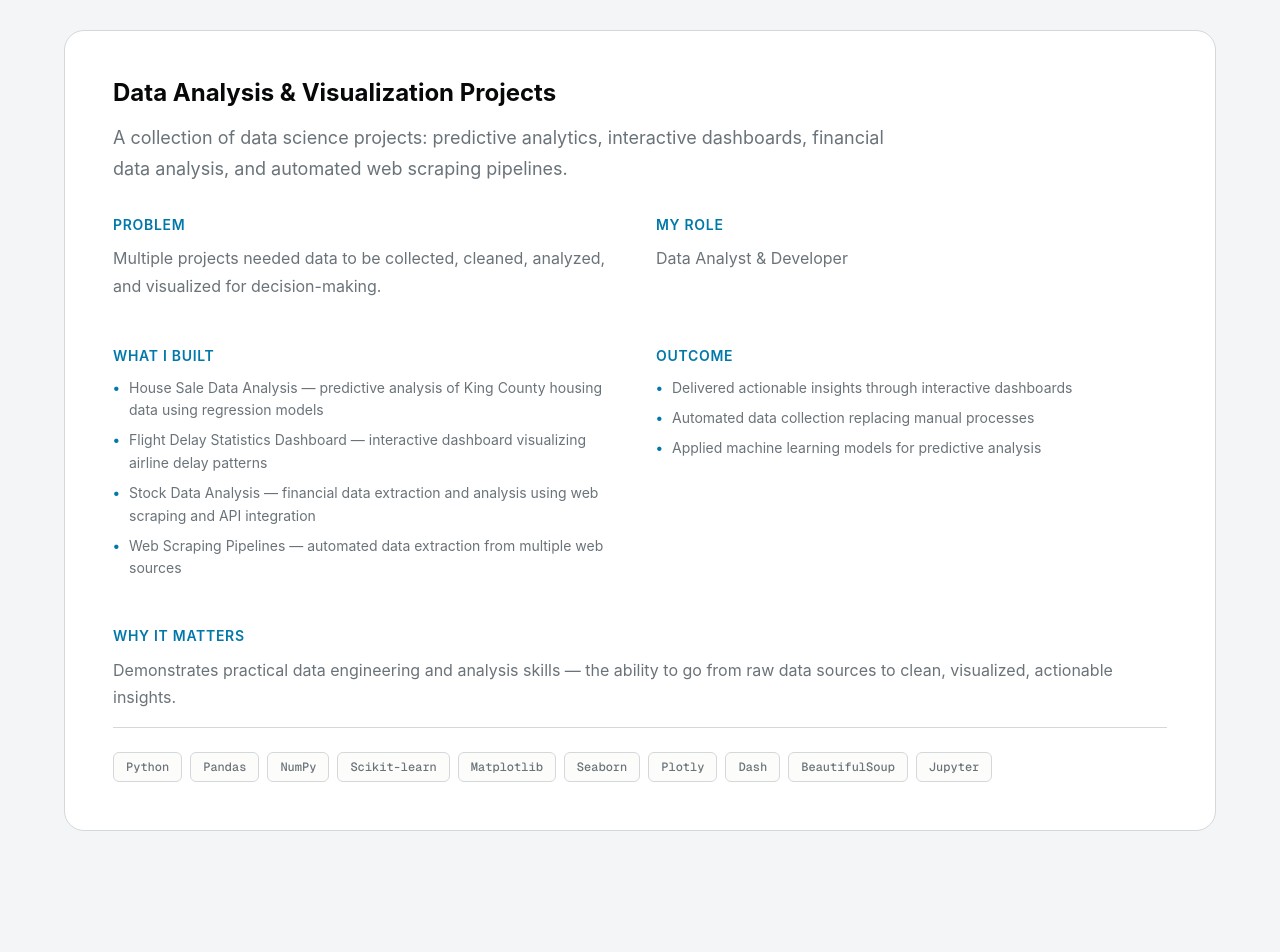
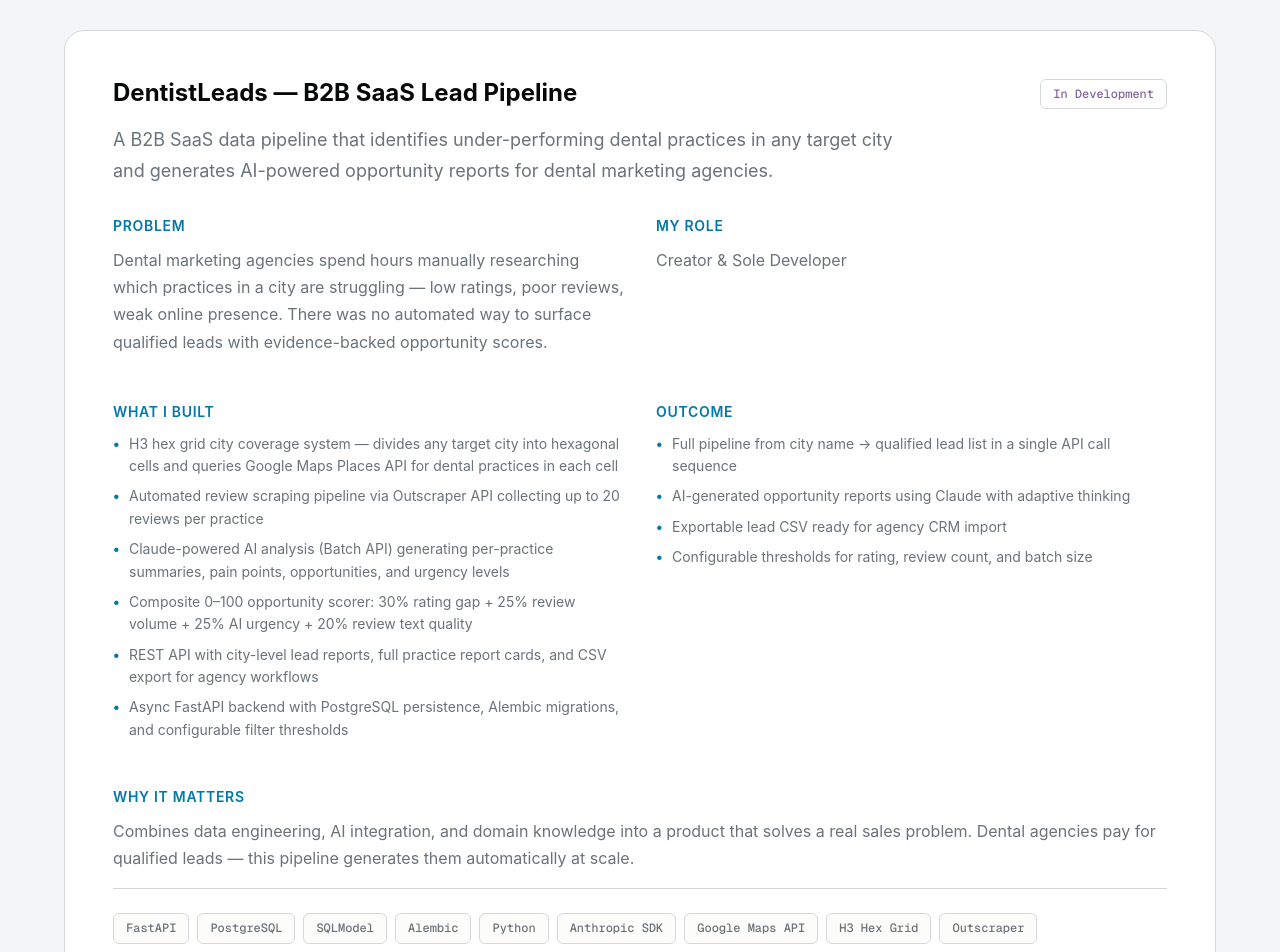
Before and after one commit to Hasansarwer/me, a Next.js app: page /projects in a window 1280 px wide. Shown: the part 6200-7152 px from the top of the page. Built offline with nearby package versions, Linux system fonts and the light colour scheme.

Commit message:
dentistleads is added

```diff
--- a/data/projects.ts
+++ b/data/projects.ts
@@ -210,6 +210,44 @@ export const projects: Project[] = [
     featured: true,
   },
   {
+    slug: "dentistleads",
+    title: "DentistLeads — B2B SaaS Lead Pipeline",
+    summary:
+      "A B2B SaaS data pipeline that identifies under-performing dental practices in any target city and generates AI-powered opportunity reports for dental marketing agencies.",
+    problem:
+      "Dental marketing agencies spend hours manually researching which practices in a city are struggling — low ratings, poor reviews, weak online presence. There was no automated way to surface qualified leads with evidence-backed opportunity scores.",
+    role: "Creator & Sole Developer",
+    techStack: [
+      "FastAPI",
+      "PostgreSQL",
+      "SQLModel",
+      "Alembic",
+      "Python",
+      "Anthropic SDK",
+      "Google Maps API",
+      "H3 Hex Grid",
+      "Outscraper",
+    ],
+    whatIBuilt: [
+      "H3 hex grid city coverage system — divides any target city into hexagonal cells and queries Google Maps Places API for dental practices in each cell",
+      "Automated review scraping pipeline via Outscraper API collecting up to 20 reviews per practice",
+      "Claude-powered AI analysis (Batch API) generating per-practice summaries, pain points, opportunities, and urgency levels",
+      "Composite 0–100 opportunity scorer: 30% rating gap + 25% review volume + 25% AI urgency + 20% review text quality",
+      "REST API with city-level lead reports, full practice report cards, and CSV export for agency workflows",
+      "Async FastAPI backend with PostgreSQL persistence, Alembic migrations, and configurable filter thresholds",
+    ],
+    outcome: [
+      "Full pipeline from city name → qualified lead list in a single API call sequence",
+      "AI-generated opportunity reports using Claude with adaptive thinking",
+      "Exportable lead CSV ready for agency CRM import",
+      "Configurable thresholds for rating, review count, and batch size",
+    ],
+    whyItMatters:
+      "Combines data engineering, AI integration, and domain knowledge into a product that solves a real sales problem. Dental agencies pay for qualified leads — this pipeline generates them automatically at scale.",
+    featured: true,
+    status: "in-development",
+  },
+  {
     slug: "data-analysis-dashboards",
     title: "Data Analysis & Visualization Projects",
     summary:
```
Also changed, not shown: 1 other file (tests, documents, lock files or other folders).
